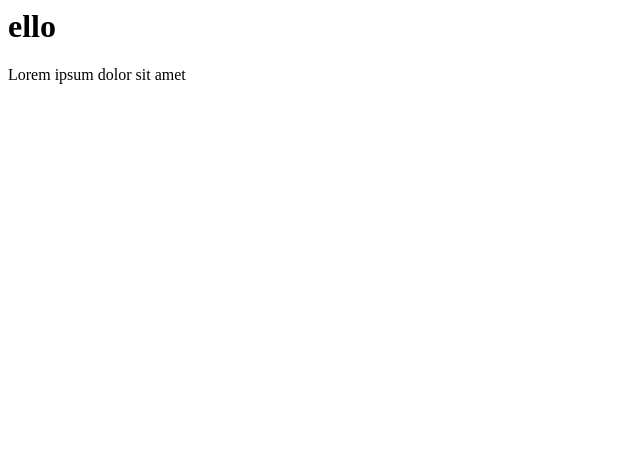
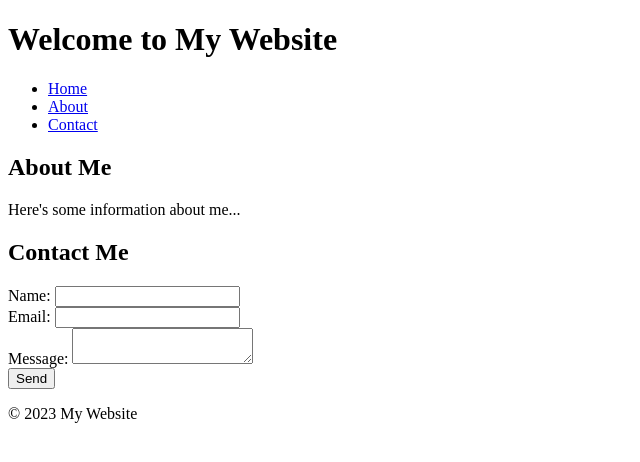
Before and after one commit to jolinefrisk/webpage.github.io, a plain HTML site: page index.html in a window 1280 px wide. Shown: the whole page, without its empty margins (0-640 px from the left). Drawn offline with Linux system fonts and the light colour scheme.

Commit message:
Update index.html

```diff
--- a/index.html
+++ b/index.html
@@ -1,12 +1,44 @@
-<html lang="en">
-<head>
+<!DOCTYPE html>
+<html>
+  <head>
+    <title>My Website</title>
     <meta charset="UTF-8">
-    <meta http-equiv="X-UA-Compatible" content="IE=edge">
     <meta name="viewport" content="width=device-width, initial-scale=1.0">
-    <title>Document</title>
-</head>
-<body>
-    <h1>ello</h1>
-    <p>Lorem ipsum dolor sit amet</p>
-</body>
+  </head>
+  <body>
+    <header>
+      <h1>Welcome to My Website</h1>
+      <nav>
+        <ul>
+          <li><a href="#">Home</a></li>
+          <li><a href="#">About</a></li>
+          <li><a href="#">Contact</a></li>
+        </ul>
+      </nav>
+    </header>
+    <main>
+      <section>
+        <h2>About Me</h2>
+        <p>Here's some information about me...</p>
+      </section>
+      <section>
+        <h2>Contact Me</h2>
+        <form>
+          <label for="name">Name:</label>
+          <input type="text" id="name" name="name"><br>
+
+          <label for="email">Email:</label>
+          <input type="email" id="email" name="email"><br>
+
+          <label for="message">Message:</label>
+          <textarea id="message" name="message"></textarea><br>
+
+          <button type="submit">Send</button>
+        </form>
+      </section>
+    </main>
+    <footer>
+      <p>&copy; 2023 My Website</p>
+    </footer>
+  </body>
 </html>
```
